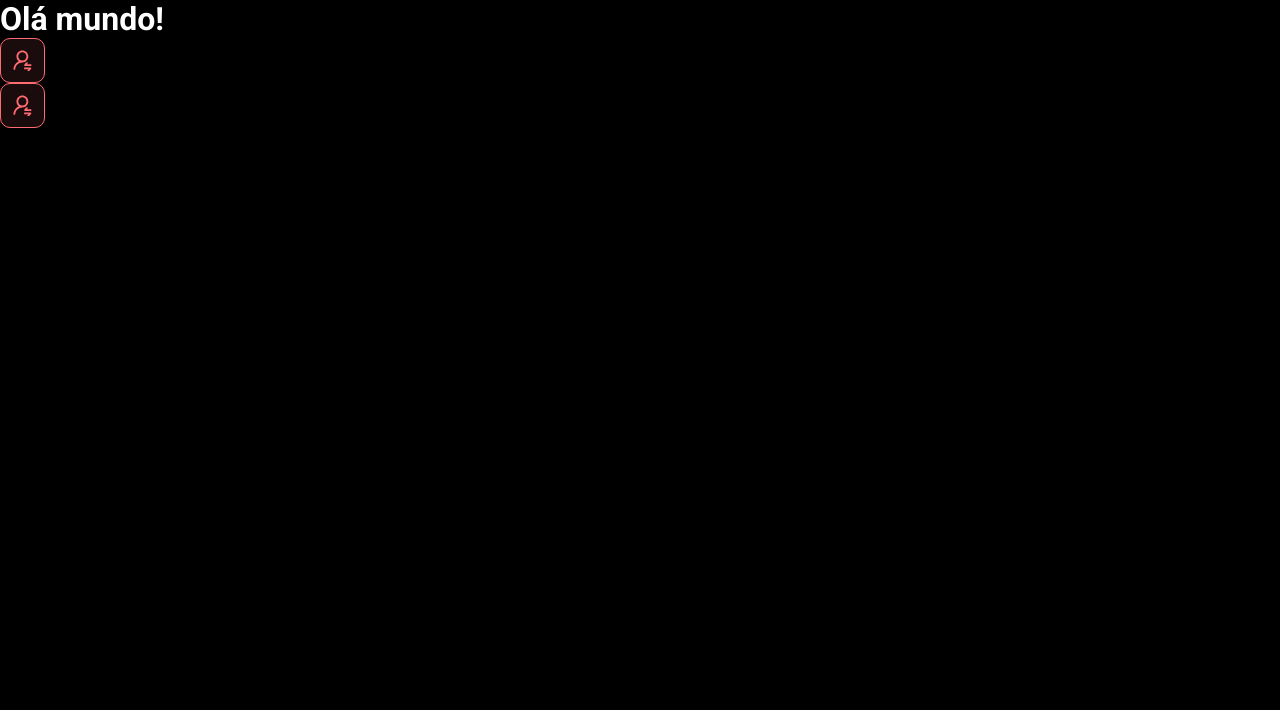
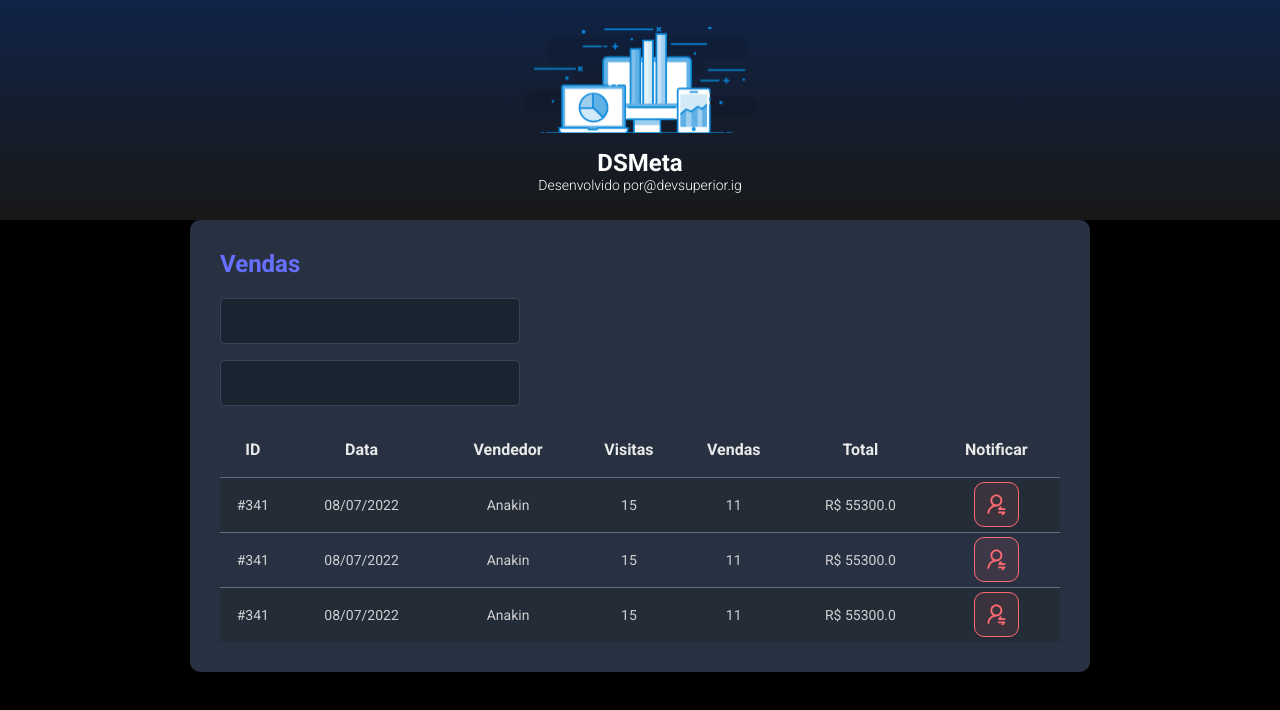
Before and after one commit to LucianaSilvadeSouza/dsmeta, a React (Vite) app in the folder frontend/: page / in a window 1280 px wide. Shown: the top 710 px of the page. Built offline with nearby package versions, Linux system fonts and the light colour scheme.

Commit message:
Other components

```diff
--- a/frontend/src/App.tsx
+++ b/frontend/src/App.tsx
@@ -1,12 +1,18 @@
-import NotificationButton from "./components/NotificationButton"
+import SalesCard from "./components/SalesCard"
+import Header from "./components/Header"
 
 
 function App() {
-  return(
+  return (
     <>
-      <h1>Olá mundo!</h1>
-      <NotificationButton/>
-      <NotificationButton/>
+      <Header />
+      <main>
+        <section id="sales">
+          <div className="dsmeta-container">
+            <SalesCard/>
+          </div>
+        </section>
+      </main>
     </>
   )
 }
--- /dev/null
+++ b/frontend/src/components/Header/index.tsx
@@ -0,0 +1,22 @@
+import logo from '../../assets/img/logo.svg'
+
+import './styles.css'
+
+function Header()  {
+        return (
+            <header>
+            <div className="dsmeta-logo-container">
+                <img src={logo} alt="DSMeta"/>
+                <h1>DSMeta</h1>
+                <p>
+                    Desenvolvido por
+                    <a href="https://www.instagram.com/devsuperior.ig">@devsuperior.ig</a>
+                </p>
+            </div>
+        </header>
+
+
+        )
+    }
+
+  export default Header
--- /dev/null
+++ b/frontend/src/components/Header/styles.css
@@ -0,0 +1,35 @@
+header {
+
+    background: linear-gradient(180deg, #102347 0%, #181818 100%);
+    height: 220px;
+    display: flex;
+    align-items: center ;
+    justify-content: center;
+}
+.dsmeta-logo-container {
+    display: flex;
+    flex-direction: column;
+    align-items: center;
+}
+.dsmeta-logo-container img {
+    width: 235px;
+}
+.dsmeta-logo-container h1 {
+    margin-top: 15px;
+    font-size: 24px;
+}
+
+.dsmeta-logo-container p {
+    font-size: 14px;
+    font-weight: 300;
+}
+.dsmeta-card {
+    background-color:#283142 ;
+    border-radius: 10px;
+    padding: 30px;
+}
+.dsmeta-container {
+  width: 100%;
+  max-width: 900px;
+  margin: 0 auto;
+}
--- /dev/null
+++ b/frontend/src/components/SalesCard/index.tsx
@@ -0,0 +1,77 @@
+import NotificationButton from '../NotificationButton'
+import './styles.css'
+
+function SalesCard() {
+    return (
+        <div className="dsmeta-card">
+                <h2 className="dsmeta-sales-title">Vendas</h2>
+                <div>
+                    <div className="dsmeta-form-control-container">
+                        <input className="dsmeta-form-control" type="text"/>
+                    </div>
+                    <div className="dsmeta-form-control-container">
+                        <input className="dsmeta-form-control" type="text"/>
+                </div>
+                <table className="dsmeta-sales-table">
+                    <thead>
+                        <tr>
+                            <th className="show992">ID</th>
+                            <th className="show576">Data</th>
+                            <th>Vendedor</th>
+                            <th className="show992">Visitas</th>
+                            <th className="show992">Vendas</th>
+                            <th>Total</th>
+                            <th>Notificar</th>
+                        </tr>
+                    </thead>
+                    <tbody>
+                        <tr>
+                            <td className="show992">#341</td>
+                            <td className="show576">08/07/2022</td>
+                            <td>Anakin</td>
+                            <td className="show992">15</td>
+                            <td className="show992">11</td>
+                            <td>R$ 55300.0</td>
+                            <td>
+                              <div className="dsmeta-red-btn-container">
+                                 <NotificationButton/>
+                             </div>
+                           </td>
+                        </tr>
+                        <tr>
+                                <td className="show992">#341</td>
+                                <td className="show576">08/07/2022</td>
+                                <td>Anakin</td>
+                                <td className="show992">15</td>
+                                <td className="show992">11</td>
+                                <td>R$ 55300.0</td>
+                                <td>
+                                  <div className="dsmeta-red-btn-container">
+                                    <NotificationButton />
+                                 </div>
+                               </td>
+                               </tr>
+                               <tr>
+                               <td className="show992">#341</td>
+                               <td className="show576">08/07/2022</td>
+                               <td>Anakin</td>
+                               <td className="show992">15</td>
+                               <td className="show992">11</td>
+                               <td>R$ 55300.0</td>
+                               <td>
+                                 <div className="dsmeta-red-btn-container">
+                                    <NotificationButton/>
+                                </div>
+                              </td>
+                           </tr>
+                    </tbody>
+
+                </table>
+            </div>
+
+      </div>
+
+    )
+}
+
+export default SalesCard
--- /dev/null
+++ b/frontend/src/components/SalesCard/styles.css
@@ -0,0 +1,84 @@
+.dsmeta-card {
+    background-color:#283142 ;
+    border-radius: 10px;
+    padding: 30px;
+}
+
+
+.dsmeta-sales-title {
+    color: #676fff;
+    font-size: 24px;
+    margin-bottom: 20px;
+
+}
+
+
+
+.dsmeta-form-control-container {
+    margin-bottom: 16px;
+    max-width: 300px;
+
+}
+
+.dsmeta-form-control {
+    width: 100%;
+    height: 46px;
+    background-color: #182531 ;
+    border:1px solid #384459;
+    border-radius: 5px;
+    color: #9aaabb;
+    padding: 0 20px;
+    font-size:  18px;
+
+
+}
+
+.dsmeta-sales-table {
+    width: 100%;
+    border-spacing: 0 ;
+    border-collapse: collapse;
+}
+.dsmeta-sales-table thead {
+    height: 55px;
+    font-size:16px;
+    color: #e9e9e9;
+    font-weight: 700;
+
+}
+.dsmeta-sales-table tbody {
+    font-size: 14px;
+    font-weight: 400;
+    color: #cfcfcf;
+    text-align: center;
+}
+
+.dsmeta-sales-table tbody tr {
+    height: 55px;
+    border-top: 1px solid #5f6e82;
+}
+
+.dsmeta-sales-table tbody tr:hover > td {
+    background-color: #384459;
+}
+
+.dsmeta-sales-table tbody tr:nth-child(odd) {
+    background-color: #242c38;
+}
+
+.dsmeta-red-btn-container {
+    display: flex;
+    justify-content: center;
+}
+
+
+@media (min-width: 576px) {
+    .show576 {
+        display: table-cell;
+    }
+}
+
+@media (min-width: 99px)  {
+    .show576 {
+        display: table-cell;
+    }
+}
```
Also changed, not shown: frontend/src/assets/img/logo.svg (renamed from frontend/src/assets/img/logo.svg.svg).
